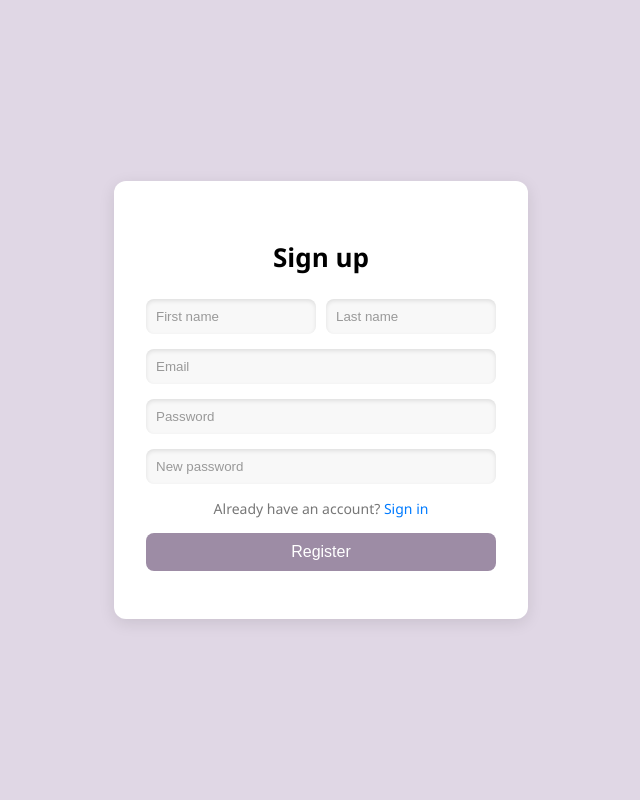
After one commit to victorio-kalelle/photobooth-system, a Flask app: page /signup in a window 1280 px wide. The commit adds this page. Shown: the whole page, without its empty margins (319-959 px from the left). Run offline with Flask 3, Linux system fonts and the light colour scheme.

Commit message:
add signup page

```diff
--- a/main.py
+++ b/main.py
@@ -10,5 +10,9 @@ def homepage():
 def loginpage():
     return render_template('login.html')
 
+@app.route('/signup')
+def signuppage():
+    return render_template('signup.html')
+
 if __name__ == '__main__':
     app.run(debug=True)
--- a/static/css/login.css
+++ b/static/css/signup.css
@@ -1,50 +1,50 @@
 body {
-     background-color: #E0D7E5;
+    background-color: #E0D7E5;
     font-family: 'Segoe UI', Tahoma, Geneva, Verdana, sans-serif;
     margin: 0;
     padding: 0;
     display: flex;
-    flex-direction: column;
     align-items: center;
     justify-content: center;
     min-height: 100vh;
 }
 
 .holder {
-    width: 450px;
-    height: 275px;
-    background-color: #ffffff;
+    width: 350px;
+    background-color: white;
     border-radius: 12px;
     box-shadow: 0 4px 16px rgba(0,0,0,0.1);
-    margin-left: 700px;
-    padding: 30px;
+    padding: 32px;
 }
 
 .login-title {
-    margin-left: 190px;
-    font-size: 30px;
+    text-align: center;
+    font-size: 26px;
     font-weight: bold;
-    margin-top: 10px;
+    margin-bottom: 24px;
+}
+
+.input-row {
+    display: flex;
+    gap: 10px;
+    margin-bottom: 15px;
 }
 
 .input-single {
-    margin-bottom: 20px;
-    margin-right: 30px;
+    margin-bottom: 15px;
 }
 
 input {
     width: 100%;
-    padding: 15px;
+    padding: 10px;
     border: none;
     outline: none;
-    background-color: #ffffff;
-    font-size: 15px;
+    background-color: #f8f8f8;
     border-radius: 8px;
     box-shadow: inset 0 2px 4px rgba(0,0,0,0.1);
 }
 
 input::placeholder {
-    font-size: 15px;
     color: #999;
 }
 
@@ -66,7 +66,7 @@ input::placeholder {
 
 .register-btn {
     display: block;
-    width: 25%;
+    width: 100%;
     background-color: #9d8ca5;
     color: white;
     padding: 10px;
@@ -74,27 +74,8 @@ input::placeholder {
     border-radius: 8px;
     cursor: pointer;
     font-size: 16px;
-    margin-left: 170px;
 }
 
 .register-btn:hover {
     background-color: #8c7a96;
 }
-
-.login-wrapper {
-    position: relative;
-    width: fit-content;
-    margin: 0 auto;
-}
-
-.login-image {
-    position: absolute;
-    left: 50px;
-    top: 50%;
-    transform: translateY(-50%);
-    width: 450px;
-    height: auto;
-    border-radius: 12px;
-    box-shadow: 0 4px 16px rgba(0,0,0,0.08);
-    z-index: 1;
-}
--- a/templates/login.html
+++ b/templates/login.html
@@ -20,8 +20,8 @@
                     <input type="password" placeholder="Password">
                 </div>
 
-                <p class="signup-text">
-                    Don't have an account? <a href="#">Sign up</a>
+                <p class="signin-text">
+                    Don't have an account? <a href="/signup">Sign up</a>
                 </p>
 
                 <button type="submit" class="register-btn">Log in</button>
--- /dev/null
+++ b/templates/signup.html
@@ -0,0 +1,38 @@
+<DOCTYPE! html>
+<html lang="en">
+
+<head>
+    <meta charset="UTF-8">
+    <title>Sign up | Photobooth</title>
+    <link rel="stylesheet" href="{{ url_for('static', filename='css/signup.css') }}">
+</head>
+<body>
+    </a>
+    <div class="holder">
+        <p class="login-title">Sign up</p>
+        <form>
+            <div class="input-row">
+                <input type="text" placeholder="First name">
+                <input type="text" placeholder="Last name">
+            </div>
+
+            <div class="input-single">
+                <input type="email" placeholder="Email">
+            </div>
+            <div class="input-single">
+                <input type="password" placeholder="Password">
+            </div>
+            <div class="input-single">
+                <input type="password" placeholder="New password">
+            </div>
+
+            <p class="signup-text">
+                Already have an account? <a href="/login">Sign in</a>
+            </p>
+
+            <button type="submit" class="register-btn">Register</button>
+        </form>
+    </div>
+</body>
+
+</html>
```
